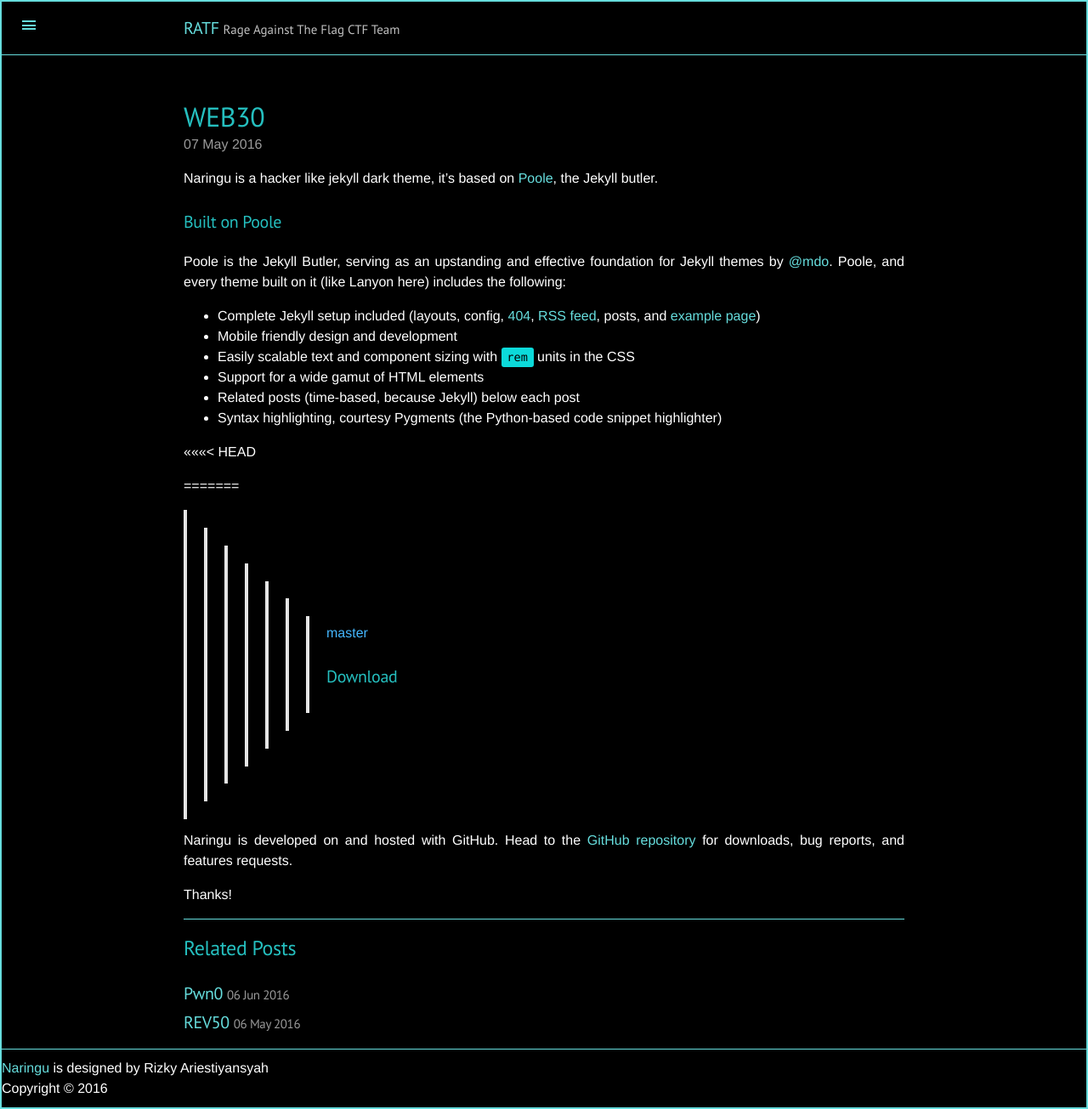
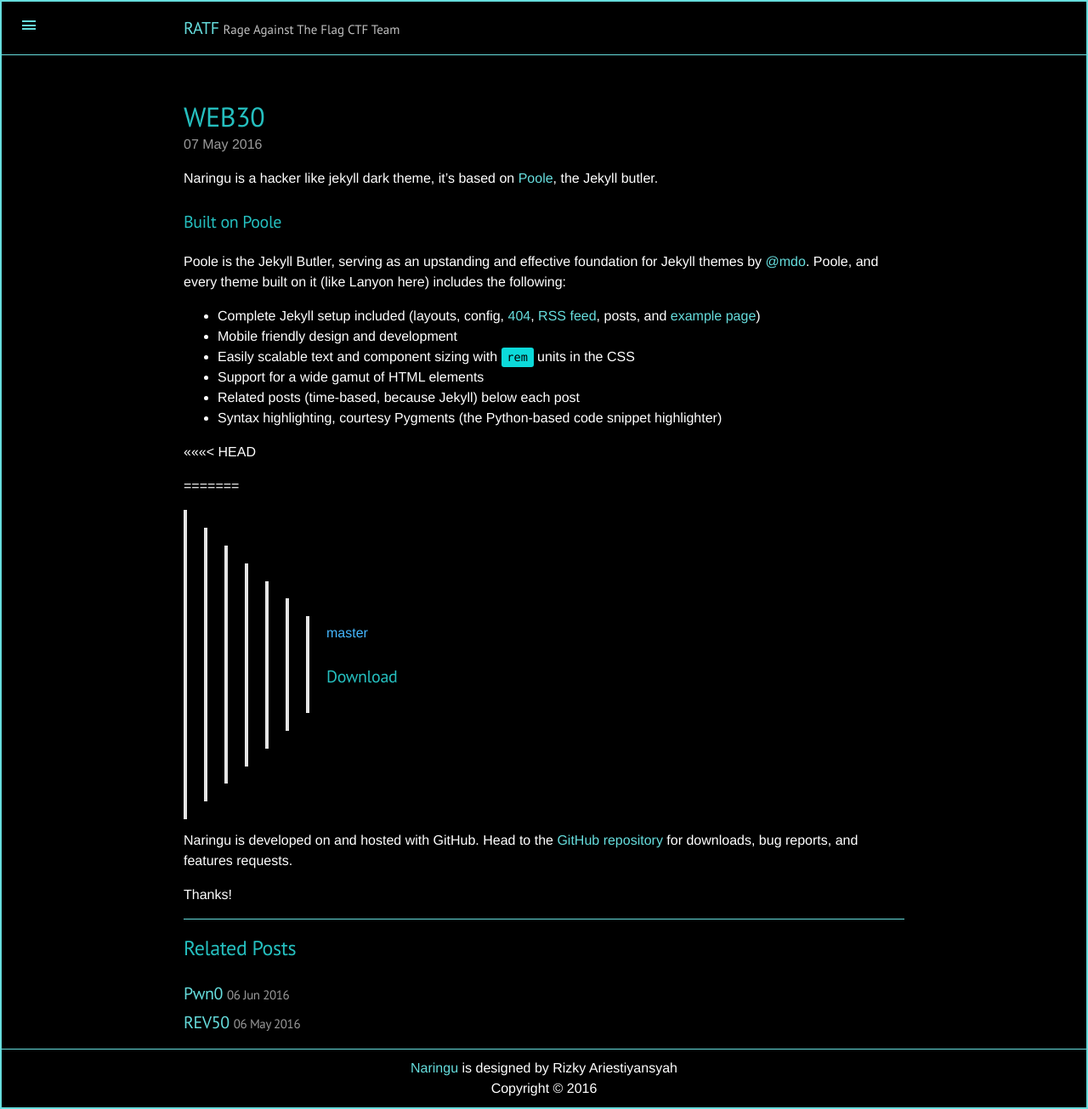
Before and after one commit to ratf/ratf.github.io, a Jekyll site: the page built from _posts/2016-05-07-WEB30-Sucuri.md, in a window 1280 px wide. Shown: the whole page at 85% size. Built offline with Jekyll 4.4.1, drawn with Linux system fonts in a browser that asks for light colours.

Commit message:
Update post.html

```diff
--- a/_layouts/post.html
+++ b/_layouts/post.html
@@ -1,13 +1,6 @@
 ---
 layout: default
 ---
-
-<style>
-div {
-    text-align: justify;
-    text-justify: inter-word;
-}
-</style>
 
 <div class="post">
   <h1 class="post-title">{{ page.title }}</h1>
```
